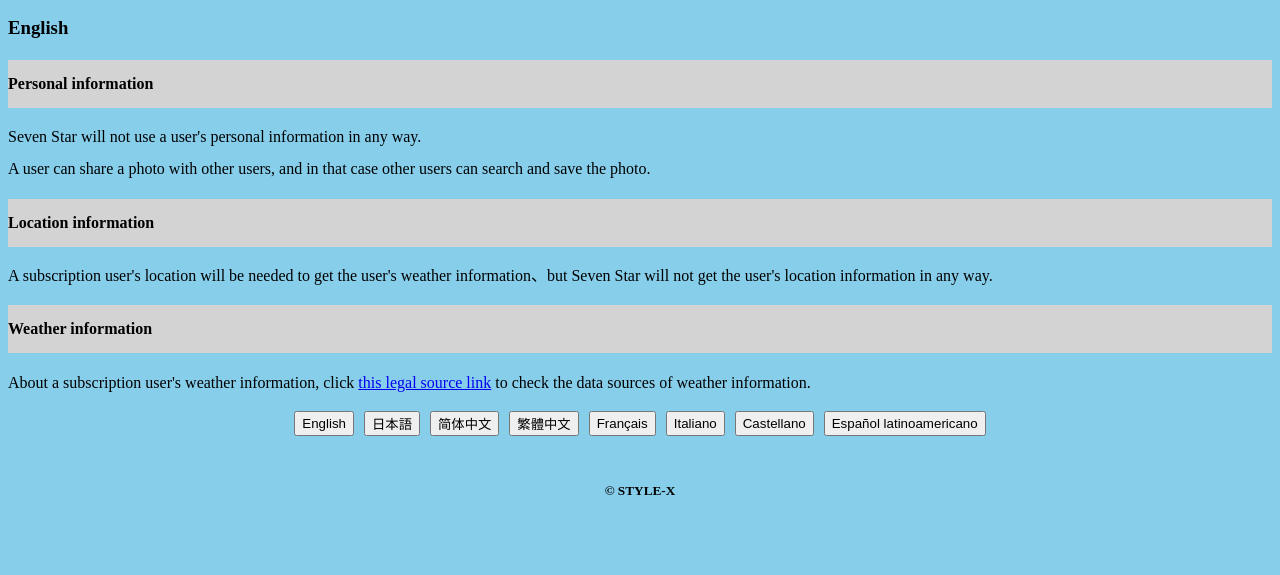
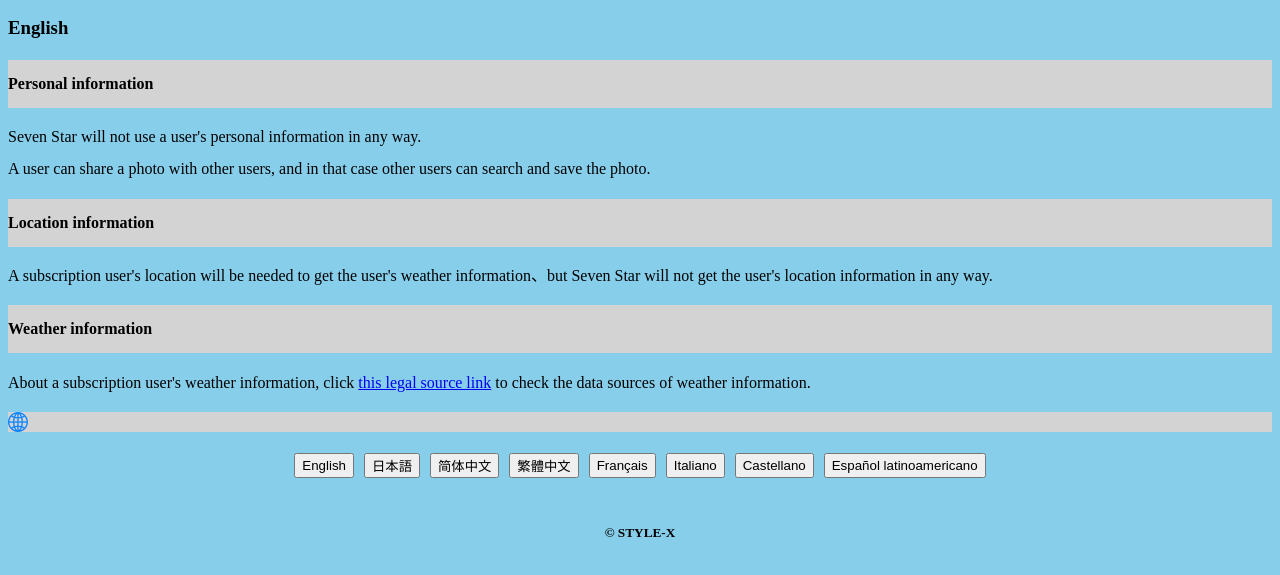
Before and after one commit to kensuke-style-x/privacy, a plain HTML site: page index.html in a window 1280 px wide. Shown: the part 131-706 px from the top of the page. Drawn offline with Linux system fonts and the light colour scheme.

Commit message:
Update index.html

```diff
--- a/index.html
+++ b/index.html
@@ -146,6 +146,7 @@
 <script src = "index.js"></script>
 </body>
 <footer>
+  <h4><img src = "globe.png"></h4>
    <div class = "Button">
    <button id = "en-btn" >English</button>
    <button id = "jp-btn">日本語</button>
```
